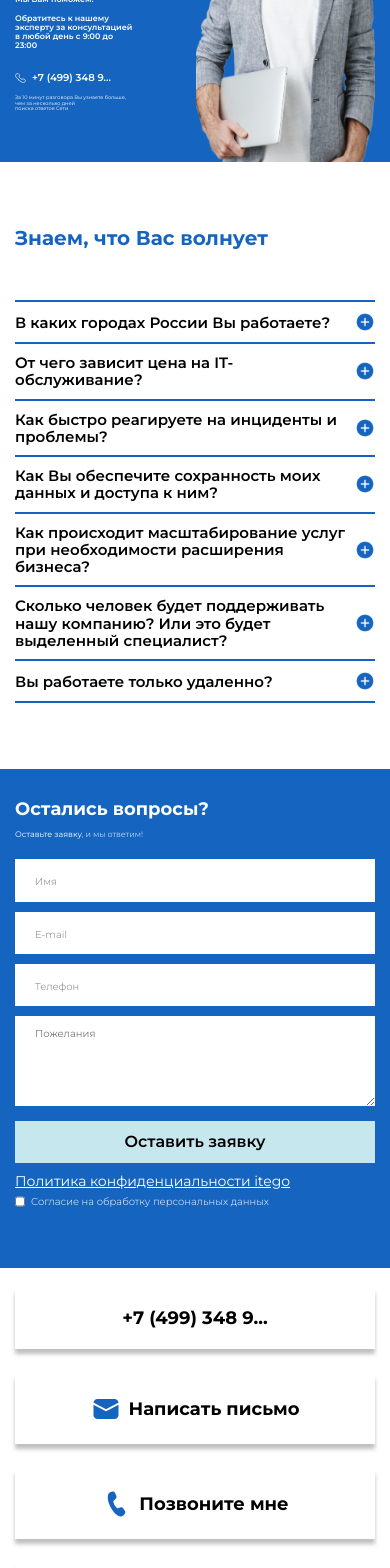
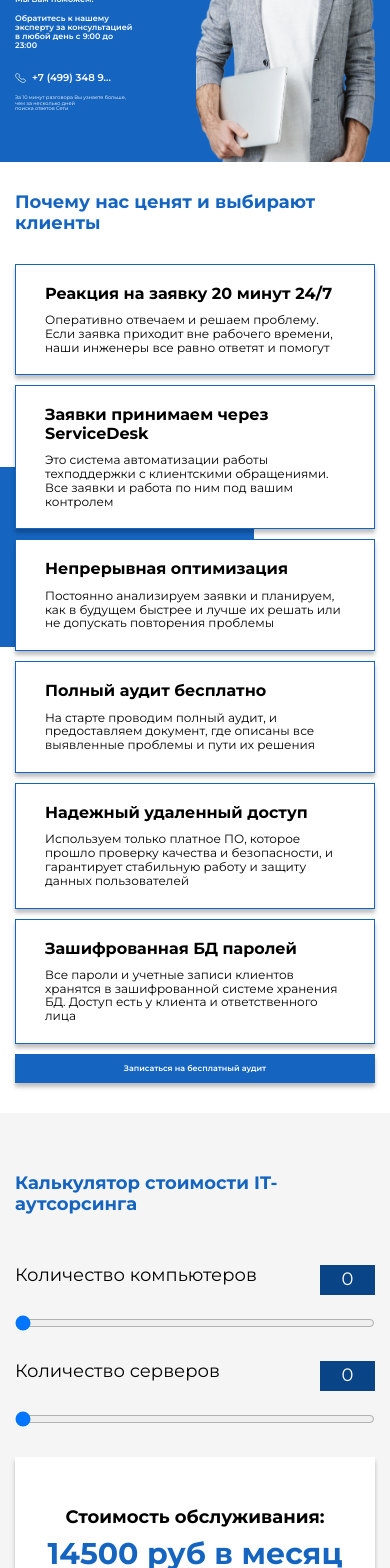
Before and after one commit to BogdanBratsky/itego-vue-client2, a Vue app: page / in a window 390 px wide. Shown: the part 7257-8825 px from the top of the page. Built offline with nearby package versions, Linux system fonts and the light colour scheme.

Commit message:
update adaptive 2

```diff
--- a/src/components/ItegoCalculator.vue
+++ b/src/components/ItegoCalculator.vue
@@ -197,3 +197,91 @@ export default {
     }
 }
 </style>
+
+<style lang="scss">
+@media screen and (max-width: 1300px) {
+    .itego-calculator {
+        &__wrapper {
+            display: flex;
+            flex-direction: column;
+            align-items: center;
+            width: 100%;
+            // align-items: center;
+        }
+    }
+}
+@media screen and (max-width: 768px) {
+    .itego-calculator {
+        padding: 60px 0;
+        &__title {
+            font-size: 18px;
+            margin-bottom: 50px;
+        }
+        &__wrapper {
+            display: flex;
+            flex-direction: column;
+            width: 100%;
+            // align-items: center;
+        }
+        &__sliders {
+            width: 100%;
+        }
+        &__slider-header {
+            display: flex;
+            justify-content: space-between;
+            margin-bottom: 20px;
+        }
+        &__counter {
+            display: flex;
+            align-items: center;
+            justify-content: center;
+            font-size: 18px;
+            width: 55px;
+            height: 30px;
+        }
+        &__slider {
+            margin-bottom: 30px;
+            width: 100%;
+            font-size: 14px;
+            &-title {
+                font-size: 18px;
+            }
+        }
+        &__banner {
+            position: relative;
+            bottom: 0;
+            display: flex;
+            flex-direction: column;
+            justify-content: space-between;
+            align-items: center;
+            text-align: center;
+            width: 100%;
+            padding: 50px 0;
+            &-title {
+                font-size: 18px;
+                margin-bottom: 10px;
+            }
+            &-price {
+                font-size: 30px;
+                color: #1565C0;
+                margin-bottom: 75px;
+            }
+            &-description {
+                width: 100%;
+                font-size: 14px;
+            }
+            &-btn {
+                cursor: pointer;
+                position: absolute;
+                display: flex;
+                align-items: center;
+                justify-content: center;
+                top: 90%;
+                width: 100%;
+                height: 40px;
+                font-size: 12px;
+            }
+        }
+    }
+}
+</style>
--- a/src/components/ItegoDignities.vue
+++ b/src/components/ItegoDignities.vue
@@ -147,23 +147,41 @@ export default {
 }
 </style>
 
-<!-- <style lang="scss">
+<style lang="scss">
+@media screen and (max-width: 1190px) {
+    .itego-dignities {
+        &__cards {
+            position: relative;
+            display: flex;
+            flex-wrap: wrap;
+            justify-content: center;
+        }
+        &__card {
+            z-index: 10;
+            background-color: white;
+            font-family: "Montserrat", sans-serif;
+            font-size: 12px;
+            border: 1px solid #1565C0;
+            width: 280px;
+            padding: 20px 29px;
+            margin-bottom: 10px;
+            margin-right: 10px;
+            box-shadow: 0 4px 4px rgba(0, 0, 0, 0.25);
+            &-title {
+                font-size: 14px;
+                margin-bottom: 10px;
+            }
+        }
+    }
+
+}
 @media screen and (max-width: 1024px) {
-}
-@media screen and (max-width: 768px) {
-}
-@media screen and (max-width: 425px) {
-}
-@media screen and (max-width: 320px) {
     .itego-dignities {
         position: relative;
         background-color: white;
         padding-top: 30px;
         padding-bottom: 30px;
         &__title {
-            font-family: "Montserrat", sans-serif;
-            font-weight: 700;
-            font-size: 18px;
             color: #1565C0;
             margin-bottom: 30px;
         }
@@ -171,18 +189,16 @@ export default {
             position: relative;
             display: flex;
             flex-wrap: wrap;
-            justify-content: space-between;
+            justify-content: center;
         }
         &__card {
             z-index: 10;
-            background-color: white;
-            font-family: "Montserrat", sans-serif;
             font-size: 8px;
             border: 1px solid #1565C0;
             width: 280px;
             padding: 20px 29px;
             margin-bottom: 10px;
-            box-shadow: 0 4px 4px rgba(0, 0, 0, 0.25);
+            margin-right: 10px;
             &-title {
                 font-weight: 700;
                 font-size: 10px;
@@ -203,12 +219,6 @@ export default {
             width: 100%;
         }
         &__btn {
-            cursor: pointer;
-            display: flex;
-            align-items: center;
-            justify-content: center;
-            background-color: #1565C0;
-            box-shadow: 0 4px 4px rgba(0, 0, 0, 0.25);
             margin-top: 0;
             font-family: "Montserrat", sans-serif;
             font-weight: 600;
@@ -219,4 +229,36 @@ export default {
         }
     }
 }
-</style> -->
+@media screen and (max-width: 768px) {
+    .itego-dignities {
+        &__title {
+            font-size: 18px;
+        }
+        &__card {
+            width: 100%;
+            margin-right: 0;
+            font-size: 12px;
+            &-title {
+                font-size: 16px;
+                margin-bottom: 10px;
+            }
+        }
+        &__btn {
+            display: flex;
+            align-items: center;
+            justify-content: center;
+            font-size: 8px;
+            color: white;
+            width: 100%;
+            padding: 10px;
+        }
+    }
+}
+@media screen and (max-width: 425px) {
+    .itego-dignities {
+        &__title {
+            font-size: 18px;
+        }
+    }
+}
+</style>
--- a/src/components/ItegoExpert.vue
+++ b/src/components/ItegoExpert.vue
@@ -115,13 +115,23 @@ export default {
 @media screen and (max-width: 1024px) {
     .itego-expert {
         &__info {
-            font-family: "Montserrat", sans-serif;
-            color: white;
-            max-width: 700px;
+            max-width: 600px;
+            &-title {
+                margin-top: 30px;
+                max-width: 500px;
+            }
+            &-consultation {
+                max-width: 400px;
+            }
+            &-call {
+                max-width: 500px;
+                font-size: 15px;
+                margin-bottom: 50px;
+            }
         }
         &__img {
-            width: 250px;
-            position: relative;
+            max-width: 250px;
+            position: absolute;
             bottom: 0;
             right: 0;
         }
--- a/src/views/ItegoMainView.vue
+++ b/src/views/ItegoMainView.vue
@@ -9,8 +9,8 @@
     <!-- <ItegoForm/> -->
     <ItegoIntegration/>
     <ItegoExpert/>
-    <!-- <ItegoDignities/> -->
-    <!-- <ItegoCalculator/> -->
+    <ItegoDignities/>
+    <ItegoCalculator/>
     <!-- <ItegoStaff/> -->
     <!-- <ItegoReviews/> -->
     <ItegoFAQ/>
```
